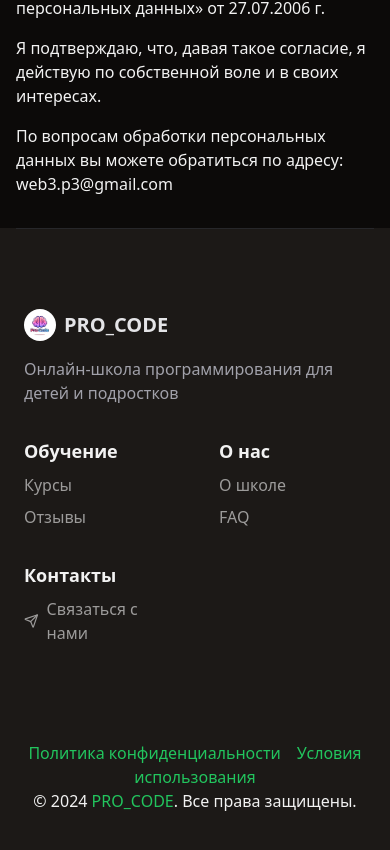
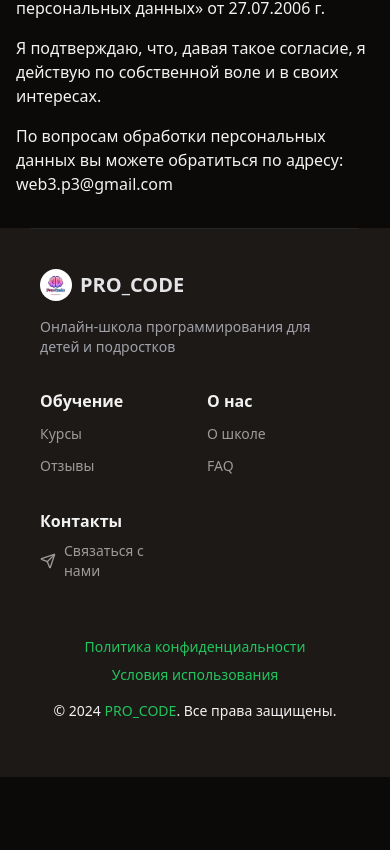
Before and after one commit to Horman69/pro_code_p3, a React (Vite) app: page /privacy-policy in a window 390 px wide. Shown: the part 1313-2163 px from the top of the page. After the commit the page ends 2090 px from the top, so only its background shows below. Built offline with nearby package versions, Linux system fonts and the light colour scheme.

Commit message:
Улучшена адаптивность компонентов для мобильных устройств

```diff
--- a/src/components/FAQ.tsx
+++ b/src/components/FAQ.tsx
@@ -47,16 +47,16 @@ const FAQList: FAQProps[] = [
 
 export const FAQ = () => {
   return (
-    <section id="faq" className="py-24 sm:py-32">
-      <div className="container">
-        <h2 className="text-3xl md:text-4xl font-bold mb-8 text-center text-black dark:text-white">
+    <section id="faq" className="py-12 sm:py-24">
+      <div className="container px-4 sm:px-6 lg:px-8">
+        <h2 className="text-2xl sm:text-3xl md:text-4xl font-bold mb-6 sm:mb-8 text-center text-black dark:text-white">
           Найдите ответ{" "}
           <span className="bg-gradient-to-b from-primary/60 to-primary text-transparent bg-clip-text">
             на свой вопрос
           </span>
         </h2>
         <Card className="shadow-lg hover:shadow-xl transition-shadow duration-300 bg-[#F7F7F8] dark:bg-[#1c1917]">
-          <CardContent className="p-8">
+          <CardContent className="p-4 sm:p-6 md:p-8">
             <Accordion
               type="single"
               collapsible
@@ -67,16 +67,18 @@ export const FAQ = () => {
                   key={value}
                   value={value}
                 >
-                  <AccordionTrigger className="text-left">
+                  <AccordionTrigger className="text-left text-sm sm:text-base">
                     {question}
                   </AccordionTrigger>
 
-                  <AccordionContent>{answer}</AccordionContent>
+                  <AccordionContent className="text-sm sm:text-base">
+                    {answer}
+                  </AccordionContent>
                 </AccordionItem>
               ))}
             </Accordion>
 
-            <h3 className="font-medium mt-8 text-center">
+            <h3 className="font-medium mt-6 sm:mt-8 text-center text-sm sm:text-base">
               Остались вопросы?{" "}
               <a
                 rel="noreferrer noopener"
--- a/src/components/Footer.tsx
+++ b/src/components/Footer.tsx
@@ -4,10 +4,10 @@ import { Link } from 'react-router-dom';
 
 export const Footer = () => {
   return (
-    <footer id="footer" className="bg-[#F7F7F8] dark:bg-[#1c1917]">
+    <footer id="footer" className="bg-[#F7F7F8] dark:bg-[#1c1917] px-4 sm:px-0">
       <hr className="w-11/12 mx-auto" />
 
-      <section className="container py-20 grid grid-cols-2 md:grid-cols-4 gap-x-12 gap-y-8">
+      <section className="container py-10 sm:py-20 grid grid-cols-2 md:grid-cols-4 gap-x-6 sm:gap-x-12 gap-y-8">
         <div className="col-span-full md:col-span-1">
           <a
             href="/"
@@ -22,46 +22,46 @@ export const Footer = () => {
               PRO_CODE
             </span>
           </a>
-          <p className="mt-4 text-muted-foreground">
+          <p className="mt-4 text-sm sm:text-base text-muted-foreground">
             Онлайн-школа программирования для детей и подростков
           </p>
         </div>
 
         <div className="flex flex-col gap-2">
-          <h3 className="font-bold text-lg">Обучение</h3>
+          <h3 className="font-bold text-base sm:text-lg">Обучение</h3>
           <div>
-            <a href="/#courses" className="opacity-60 hover:opacity-100 hover:text-primary transition-colors">
+            <a href="/#courses" className="text-sm sm:text-base opacity-60 hover:opacity-100 hover:text-primary transition-colors">
               Курсы
             </a>
           </div>
           <div>
-            <a href="/#testimonials" className="opacity-60 hover:opacity-100 hover:text-primary transition-colors">
+            <a href="/#testimonials" className="text-sm sm:text-base opacity-60 hover:opacity-100 hover:text-primary transition-colors">
               Отзывы
             </a>
           </div>
         </div>
 
         <div className="flex flex-col gap-2">
-          <h3 className="font-bold text-lg">О нас</h3>
+          <h3 className="font-bold text-base sm:text-lg">О нас</h3>
           <div>
-            <a href="/#about" className="opacity-60 hover:opacity-100 hover:text-primary transition-colors">
+            <a href="/#about" className="text-sm sm:text-base opacity-60 hover:opacity-100 hover:text-primary transition-colors">
               О школе
             </a>
           </div>
           <div>
-            <a href="/#faq" className="opacity-60 hover:opacity-100 hover:text-primary transition-colors">
+            <a href="/#faq" className="text-sm sm:text-base opacity-60 hover:opacity-100 hover:text-primary transition-colors">
               FAQ
             </a>
           </div>
         </div>
 
         <div className="flex flex-col gap-2">
-          <h3 className="font-bold text-lg">Контакты</h3>
+          <h3 className="font-bold text-base sm:text-lg">Контакты</h3>
           <a
             href="https://t.me/pro_code_web3_bot"
             target="_blank"
             rel="noreferrer noopener"
-            className="flex items-center opacity-60 hover:opacity-100 hover:text-primary transition-colors"
+            className="flex items-center text-sm sm:text-base opacity-60 hover:opacity-100 hover:text-primary transition-colors"
           >
             <Send className="h-4 w-4 mr-2" />
             Связаться с нами
@@ -70,15 +70,15 @@ export const Footer = () => {
       </section>
 
       <section className="container pb-14 text-center">
-      <div className="mt-4">
-          <Link to="/privacy-policy" className="text-primary mr-4 hover:underline">
+        <div className="mt-4 flex flex-col sm:flex-row justify-center items-center gap-2 sm:gap-4">
+          <Link to="/privacy-policy" className="text-sm sm:text-base text-primary hover:underline">
             Политика конфиденциальности
           </Link>
-          <Link to="/terms-of-use" className="text-primary hover:underline">
+          <Link to="/terms-of-use" className="text-sm sm:text-base text-primary hover:underline">
             Условия использования
           </Link>
         </div>
-        <h3>
+        <h3 className="mt-4 text-sm sm:text-base">
           &copy; {new Date().getFullYear()}{" "}
           <a
             href="/"
--- a/src/components/Newsletter.tsx
+++ b/src/components/Newsletter.tsx
@@ -91,16 +91,16 @@ export const Newsletter: React.FC = () => {
   };
 
   return (
-    <section id="trial-form" className="py-24 sm:py-32">
-      <div className="container">
-        <h2 className="text-3xl md:text-4xl font-bold mb-8 text-center text-black dark:text-white">
+    <section id="trial-form" className="py-12 sm:py-24">
+      <div className="container px-4 sm:px-6 lg:px-8">
+        <h2 className="text-2xl sm:text-3xl md:text-4xl font-bold mb-6 sm:mb-8 text-center text-black dark:text-white">
           Попробуйте <span className="text-[#2dac5c] dark:text-[#19773b]">бесплатно!</span>
         </h2>
         <Card className="shadow-lg hover:shadow-xl transition-shadow duration-300 bg-white dark:bg-[#1c1917]">
-          <CardContent className="p-8">
-            <div className="grid lg:grid-cols-2 gap-8">
-              <div className="bg-[#2dac5c] dark:bg-[#19773b] text-white p-6 rounded-lg">
-                <CardTitle className="text-2xl mb-4">Заполните форму</CardTitle>
+          <CardContent className="p-4 sm:p-6 md:p-8">
+            <div className="grid lg:grid-cols-2 gap-6 sm:gap-8">
+              <div className="bg-[#2dac5c] dark:bg-[#19773b] text-white p-4 sm:p-6 rounded-lg">
+                <CardTitle className="text-xl sm:text-2xl mb-4">Заполните форму</CardTitle>
                 <form onSubmit={handleSubmit} className="space-y-4">
                   <div>
                     <Input
@@ -184,7 +184,7 @@ export const Newsletter: React.FC = () => {
               </div>
 
               <div className="flex flex-col gap-4">
-                <h3 className="text-2xl font-semibold text-black dark:text-white mb-4">
+                <h3 className="text-xl sm:text-2xl font-semibold text-black dark:text-white mb-4">
                   Мы свяжемся с вами в течение дня
                 </h3>
                 {steps.map((step, index) => (
@@ -192,20 +192,20 @@ export const Newsletter: React.FC = () => {
                     key={index}
                     className="hover:shadow-lg transition-all duration-300 hover:scale-105 transform bg-gray-100 dark:bg-[#2a2625] cursor-pointer group"
                   >
-                    <CardHeader className="flex flex-row items-center space-y-0 gap-4">
-                      <div className="w-8 h-8 rounded-full bg-[#2dac5c]/20 dark:bg-[#19773b]/20 flex items-center justify-center text-[#2dac5c] dark:text-[#19773b] group-hover:bg-[#2dac5c] dark:group-hover:bg-[#19773b] group-hover:text-white transition-all duration-300">
-                        <span className="text-lg font-semibold">{index + 1}</span>
+                    <CardHeader className="flex flex-row items-center space-y-0 gap-2 sm:gap-4 p-3 sm:p-4">
+                      <div className="w-6 h-6 sm:w-8 sm:h-8 rounded-full bg-[#2dac5c]/20 dark:bg-[#19773b]/20 flex items-center justify-center text-[#2dac5c] dark:text-[#19773b] group-hover:bg-[#2dac5c] dark:group-hover:bg-[#19773b] group-hover:text-white transition-all duration-300">
+                        <span className="text-base sm:text-lg font-semibold">{index + 1}</span>
                       </div>
-                      <CardTitle className="text-lg text-zinc-600 dark:text-zinc-400">{step}</CardTitle>
+                      <CardTitle className="text-sm sm:text-base lg:text-lg text-zinc-600 dark:text-zinc-400">{step}</CardTitle>
                     </CardHeader>
                   </Card>
                 ))}
 
                 <Button
-                  className="w-full mt-4 px-8 py-4 text-xl font-bold bg-[#2dac5c] hover:bg-[#259d52] text-white dark:text-black transition-colors duration-300 rounded-[10px] flex items-center justify-center gap-2"
+                  className="w-full mt-4 px-4 sm:px-8 py-3 sm:py-4 text-lg sm:text-xl font-bold bg-[#2dac5c] hover:bg-[#259d52] text-white dark:text-black transition-colors duration-300 rounded-[10px] flex items-center justify-center gap-2"
                   onClick={() => window.location.href = 'https://t.me/PRO_CODE_web3_bot'}
                 >
-                  <Send size={24} />
+                  <Send size={20} className="sm:w-6 sm:h-6" />
                   СВЯЗАТЬСЯ С НАМИ
                 </Button>
               </div>
```
